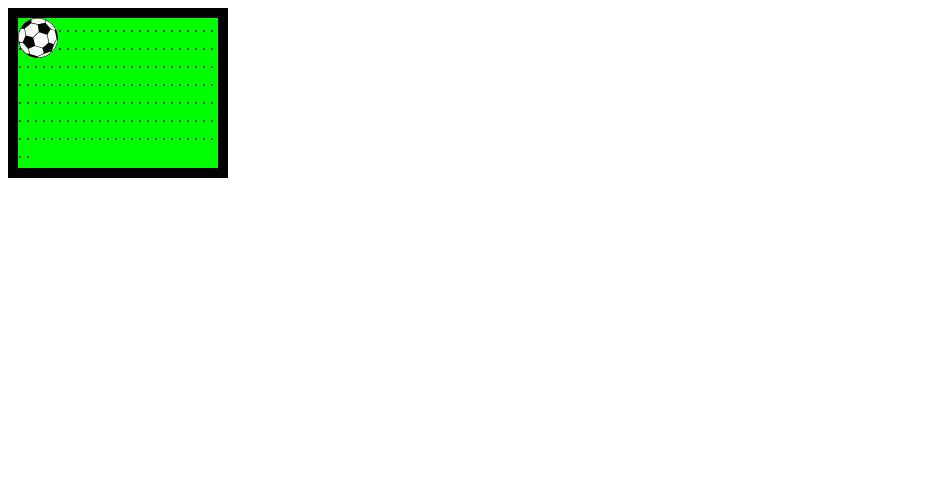
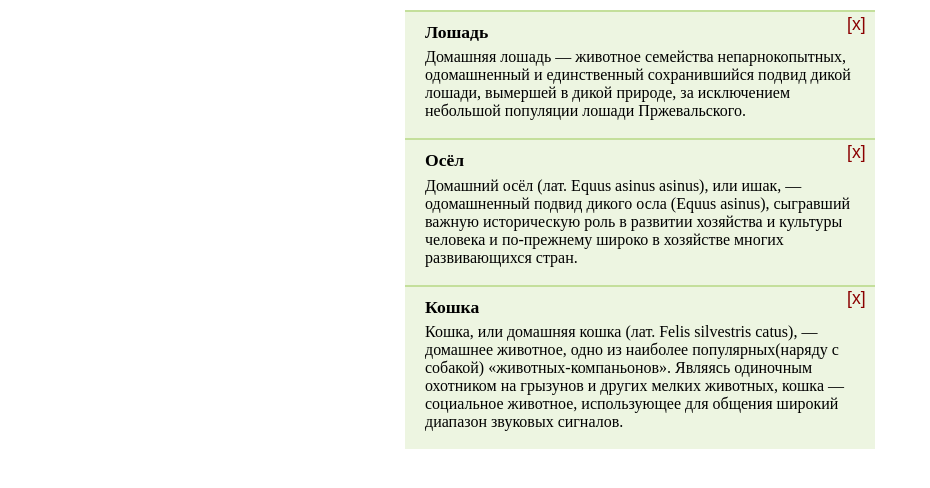
Before and after one commit to dasha313/-tasks-js, a plain HTML site: page index.html in a window 1280 px wide. Shown: the top 488 px of the page, without its empty margins (0-930 px from the left). Drawn offline with Linux system fonts and the light colour scheme.

Commit message:
Add closure

```diff
--- a/index.html
+++ b/index.html
@@ -6,18 +6,29 @@
    <meta http-equiv="X-UA-Compatible" content="IE=edge">
    <meta name="viewport" content="width=device-width, initial-scale=1.0">
    <link rel="stylesheet" href="./style.css">
-   <title>Task-4</title>
+   <title>Task-6</title>
 </head>
 
 <body>
-   <div id="field">
-      <img src="./img/ball.svg" id="ball" alt="">
-      . . . . . . . . . . . . . . . . . . . . . . . . . . . . . . . . . . . . . . . . . . . . . . . . . . . . . . . . .
-      . . . . . . . . . . . . . . . . . . . . . . . . . . . . . . . . . . . . . . . .
-      . . . . . . . . . . . . . . . . . . . . . . . . . . . . . . . . . . . . . . . . . . . . . . . . . . . . . . . . .
-      . . . . . . . . . . . . . . . . . . . . . . .
+   <div>
+      <div class="pane">
+         <h3>Лошадь</h3>
+         <p>Домашняя лошадь — животное семейства непарнокопытных, одомашненный и единственный сохранившийся подвид дикой
+            лошади, вымершей в дикой природе, за исключением небольшой популяции лошади Пржевальского.</p>
+      </div>
+      <div class="pane">
+         <h3>Осёл</h3>
+         <p>Домашний осёл (лат. Equus asinus asinus), или ишак, — одомашненный подвид дикого осла (Equus asinus),
+            сыгравший важную историческую роль в развитии хозяйства и культуры человека и по-прежнему широко в хозяйстве
+            многих развивающихся стран.</p>
+      </div>
+      <div class="pane">
+         <h3>Кошка</h3>
+         <p>Кошка, или домашняя кошка (лат. Felis silvestris catus), — домашнее животное, одно из наиболее
+            популярных(наряду с собакой) «животных-компаньонов». Являясь одиночным охотником на грызунов и других мелких
+            животных, кошка — социальное животное, использующее для общения широкий диапазон звуковых сигналов.</p>
+      </div>
    </div>
-
    <script src="./script.js"></script>
 </body>
 
--- a/script.js
+++ b/script.js
@@ -1,28 +1,7 @@
-field.onclick = function (event) {
-   // координаты поля относительно окна браузера
-   let fieldCoords = this.getBoundingClientRect();
+let panes = document.querySelectorAll('.pane');
 
-   let ballCoords = {
-      top: event.clientY - fieldCoords.top - field.clientTop - ball.clientHeight / 2,
-      left: event.clientX - fieldCoords.left - field.clientLeft - ball.clientWidth / 2
-   };
-
-   // запрещаем пересекать верхнюю границу поля
-   if (ballCoords.top < 0) ballCoords.top = 0;
-
-   // запрещаем пересекать левую границу поля
-   if (ballCoords.left < 0) ballCoords.left = 0;
-
-   // запрещаем пересекать правую границу поля
-   if (ballCoords.left + ball.clientWidth > field.clientWidth) {
-      ballCoords.left = field.clientWidth - ball.clientWidth;
-   }
-
-   // запрещаем пересекать нижнюю границу поля
-   if (ballCoords.top + ball.clientHeight > field.clientHeight) {
-      ballCoords.top = field.clientHeight - ball.clientHeight;
-   }
-
-   ball.style.left = ballCoords.left + 'px';
-   ball.style.top = ballCoords.top + 'px';
+for (let pane of panes) {
+   pane.insertAdjacentHTML("afterbegin", '<button class="remove-button">[x]</button>');
+   // кнопка становится первым потомком плитки (pane)
+   pane.firstChild.onclick = () => pane.remove();
 }
--- a/style.css
+++ b/style.css
@@ -1,22 +1,37 @@
 body {
-   height: 2000px;
+   margin: 10px auto;
+   width: 470px;
 }
 
-#field {
-   width: 200px;
-   height: 150px;
-   border: 10px solid black;
-   background-color: #00ff00;
-   overflow: hidden;
+h3 {
+   margin: 0;
+   padding-bottom: 0.3em;
+   padding-right: 20px;
+   font-size: 1.1em;
+}
+
+p {
+   margin: 0;
+   padding: 0 0 0.5em;
+}
+
+.pane {
+   background: #edf5e1;
+   padding: 10px 20px 10px;
+   border-top: solid 2px #c4df9b;
    position: relative;
+}
+
+.remove-button {
+   position: absolute;
+   font-size: 110%;
+   top: 0;
+   color: darkred;
+   right: 10px;
+   display: block;
+   width: 24px;
+   height: 24px;
+   border: none;
+   background: transparent;
    cursor: pointer;
 }
-
-#ball {
-   position: absolute;
-   left: 0;
-   top: 0;
-   width: 40px;
-   height: 40px;
-   transition: 1s all;
-}
```
Also changed, not shown: task-5.txt (deleted), task-6.txt (added).
